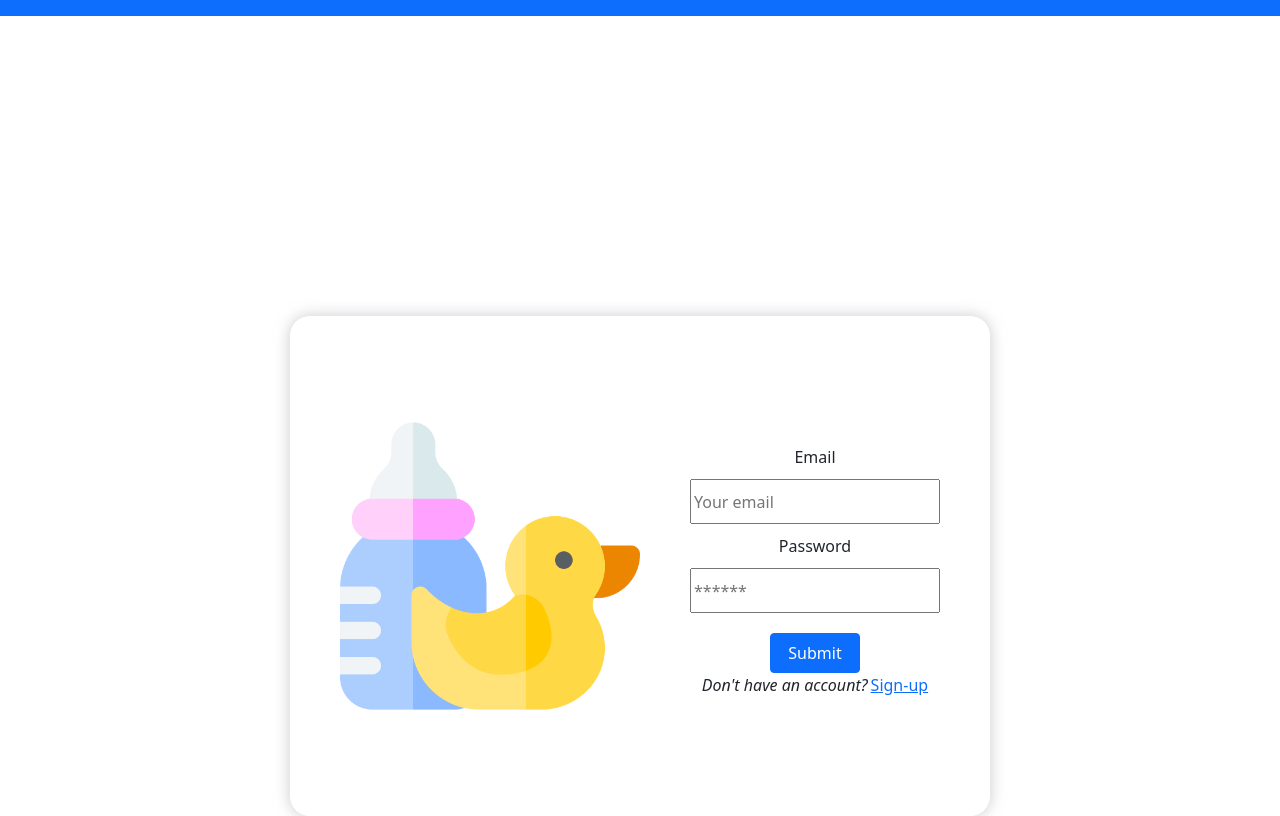
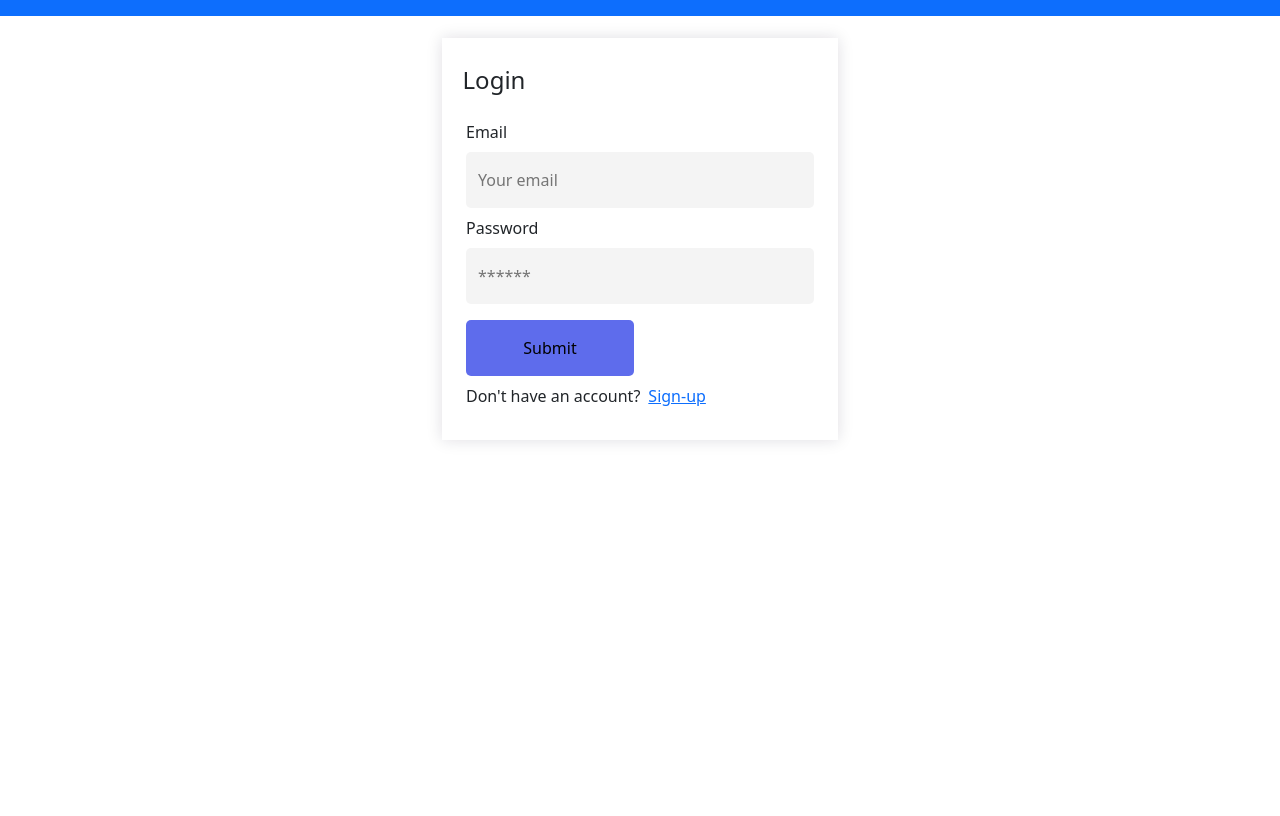
Before and after one commit to isipcasinillo/hele, a React (Create React App) app in the folder client/: page / in a window 1280 px wide. Built offline with nearby package versions, Linux system fonts and the light colour scheme.

Commit message:
styled login and signup

```diff
--- a/client/src/components/BottleForm/BottleForm.js
+++ b/client/src/components/BottleForm/BottleForm.js
@@ -37,6 +37,7 @@ const BottleForm = () => {
           type="time"
           name="bottleTime"
           value={bottleTime}
+          placeholder={bottleTime}
           onChange={handleChangeTime}
         />
 
--- a/client/src/components/Dashboard/Dashboard.js
+++ b/client/src/components/Dashboard/Dashboard.js
@@ -1,4 +1,4 @@
-import React, {useContext} from 'react';
+import React, { useContext } from 'react';
 import { useQuery } from '@apollo/client';
 import { QUERY_BOTTLES_BYDATE } from '../../utils/query';
 import Moment from 'react-moment';
@@ -6,18 +6,20 @@ import moment from 'moment'
 import Auth from '../../utils/auth';
 import BottleContext from '../../utils/BottleContext';
 export default function Dashboard() {
-  const {selectDate} = useContext(BottleContext)
+  const { selectDate } = useContext(BottleContext)
   const getBottle = useQuery(QUERY_BOTTLES_BYDATE, {
-    variables: { bottleAuthor: Auth.getProfile().data.username,
-    date:  moment(selectDate).format('YYYY-MM-DD')
+    variables: {
+      bottleAuthor: Auth.getProfile().data.username,
+      date: moment(selectDate).format('YYYY-MM-DD')
     },
   });
-  const {date, bottleTime} = getBottle.data?.getBottleByDate?.[0] || {}
+  const { date, bottleTime } = getBottle.data?.getBottleByDate?.[0] || {}
 
   return (
     <>
       <div>
-        Last feeding was <Moment fromNow>{`${date} ${bottleTime}`}</Moment>
+        {date && date ? <div>Last feeding was <Moment fromNow>{`${date} ${bottleTime}`}</Moment></div> : <div> No feeding history</div>}
+
       </div>
     </>
   );
--- a/client/src/pages/Login.css
+++ b/client/src/pages/Login.css
@@ -1,37 +1,64 @@
-.card-form {
-  margin-top: 300px;
-  box-shadow: 0px 0px 15px 0px rgba(175, 174, 182, 0.664);
-  border-radius: 20px;
-  display: flex;
-  flex-direction: row;
-  justify-content: space-evenly;
-  align-items: space-evenly;
-  height: 500px;
-  width: 700px;
-  background-color: rgba(255, 255, 255, 0.37);
+.login-container {
+    width: 396px;
+    height: auto;
+    background-color: white;
+    box-shadow: 0 0 15px  #14103022;
+    margin: auto;
+    display: flex;
+    flex-direction: column;
+    align-items: center;
+    margin-top: 22px;
+    padding-bottom: 32px;
 }
 
-.card-form input {
-  height: 45px;
-  width: 250px;
+.l{
+  position:relative;
+  left: -146px;
 }
 
-.card-container {
-  display: flex;
-  flex-direction: row;
-  align-items: center;
-  justify-content: space-evenly;
-  width: 800px;
-}
-.formx {
-  display: flex;
-  flex-direction: column;
-  justify-content: center;
-  align-items: center;
-  align-self: center;
+.login-input {
+  width: 348px;
+  height: 56px;
+  background-color: #F4F4F4;
+  border-style: none;
+  border-radius: 5px;
+  padding-left: 12px;
 }
 
-.signup-container {
-  display: flex;
-  justify-content: center;
+.login-submit {
+  width: 168px;
+  height: 56px;
+  font-size: 16px;
+  background-color: #5E6CEC;
+  border-style: none;
+  border-radius: 5px;
+  margin-top: 16px;
 }
+
+
+.login-font24 {
+  font-size: 24px;
+}
+
+.login-font16 {
+  font-size: 16px;
+}
+
+.login-padding-top-24 {
+  padding-top:24px;
+}
+
+.login-padding-top-22 {
+  padding-top:22px;
+}
+
+.login-padding-top-16 {
+  padding-top:16px;
+}
+.login-padding-top-8 {
+  padding-top:8px;
+}
+
+.login-padding-left-8 {
+  padding-left: 8px;
+}
--- a/client/src/pages/Login.js
+++ b/client/src/pages/Login.js
@@ -34,11 +34,12 @@ const Login = () => {
   };
 
   return (
-    <div className="signup-container">
-      <div className="card-form">
-        <div className="card-container">
+    <>
+      <div className="login-container">
         <div>
-            <img src={duck} width="300" alt="baby-bottle" height="300" />
+          <div className='login-font24 login-padding-top-24 l'>
+            Login
+          </div>
         </div>
         <div>
           {data ? (
@@ -47,60 +48,46 @@ const Login = () => {
               <Link to="/">back to the homepage.</Link>
             </p>
           ) : (
-              <form onSubmit={handleFormSubmit} className="formx">
-                <div
-                  style={{
-                    marginBottom: '10px',
-                    marginTop: '10px',
-                  }}
-                >
+            <form onSubmit={handleFormSubmit} className="signup-form">
+              <div className='login-font16 login-padding-top-22 '>
                 Email
               </div>
+              <div className='login-padding-top-8'>
                 <input
-                  className="form-input"
+                  className="login-input "
                   placeholder="Your email"
                   name="email"
                   type="email"
                   value={formState.email}
                   onChange={handleChange}
                 />
-                <div
-                  style={{
-                    marginBottom: '10px',
-                    marginTop: '10px',
-                  }}
-                >
+              </div>
+
+              <div className='login-padding-top-8'>
                 Password
               </div>
+              <div className='login-padding-top-8'>
                 <input
-                  className="form-input"
+                  className="login-input"
                   placeholder="******"
                   name="password"
                   type="password"
                   value={formState.password}
                   onChange={handleChange}
                 />
+              </div>
+
               <div>
-                  <Button
-                    style={{ cursor: 'pointer', marginTop: '20px' }}
-                    type="submit"
-                  >
+                <button
+                  className='login-submit'>
                   Submit
-                  </Button>
+                </button>
               </div>
-                <div
-                  style={{
-                    fontStyle: 'italic',
-                  }}
-                >
+              <div className='login-padding-top-8'>
                 Don't have an account?
                 <Link
-                    to="/signup"
-                    style={{
-                      fontStyle: 'normal',
-                      marginLeft: '3px',
-                    }}
-                  >
+                  className='login-padding-left-8'
+                  to="/signup">
                   Sign-up
                 </Link>
               </div>
@@ -113,8 +100,7 @@ const Login = () => {
           )}
         </div>
       </div>
-      </div>
-    </div>
+    </>
   );
 };
 
--- a/client/src/pages/Signup.css
+++ b/client/src/pages/Signup.css
@@ -1,36 +1,64 @@
-.card-form {
-  margin-top: 300px;
-  box-shadow: 0px 0px 15px 0px rgba(175, 174, 182, 0.664);
-  border-radius: 20px;
+.signup-container {
+  width: 396px;
+  height:512px;
+  background-color: white;
+  box-shadow: 0 0 15px  #14103022;
+  margin: auto;
   display: flex;
-  flex-direction: row;
-  justify-content: space-evenly;
-  align-items: space-evenly;
-  height: 500px;
-  width: 700px;
-  background-color: rgba(255, 255, 255, 0.37);
+  flex-direction: column;
+  align-items: center;
+  margin-top: 22px;
 }
 
-.card-form input {
-  height: 45px;
-  width: 250px;
+.s{
+  position:relative;
+  left: -136px;
 }
 
-.card-container {
-  display: flex;
-  flex-direction: row;
-  align-items: center;
-  justify-content: space-evenly;
-  width: 800px;
+.signup-input {
+  width: 348px;
+  height: 56px;
+  background-color: #F4F4F4;
+  border-style: none;
+  border-radius: 5px;
+  padding-left: 12px;
 }
-.formx {
-  display: flex;
-  flex-direction: column;
-  justify-content: center;
-  align-items: center;
-  align-self: center;
+
+.signup-submit {
+  width: 168px;
+  height: 56px;
+  font-size: 16px;
+  background-color: #5E6CEC;
+  border-style: none;
+  border-radius: 5px;
+  margin-top: 16px;
 }
-.signup-container {
-  display: flex;
-  justify-content: center;
+
+.signup-font24 {
+  font-size: 24px;
 }
+
+.signup-font16 {
+  font-size: 16px;
+}
+
+
+.signup-padding-top-24 {
+  padding-top:24px;
+}
+
+.signup-padding-top-22 {
+  padding-top:22px;
+}
+
+
+.signup-padding-top-16 {
+  padding-top:16px;
+}
+.signup-padding-top-8 {
+  padding-top:8px;
+}
+
+.signup-padding-left-8 {
+  padding-left: 8px;
+}
--- a/client/src/pages/Signup.js
+++ b/client/src/pages/Signup.js
@@ -2,7 +2,6 @@ import React, { useState } from 'react';
 import { Link } from 'react-router-dom';
 import { useMutation } from '@apollo/client';
 import { CREATE_USER } from '../utils/mutations';
-import Button from 'react-bootstrap/Button';
 import Auth from '../utils/auth';
 import duck from './duck.png';
 import './Signup.css';
@@ -40,11 +39,12 @@ const Signup = () => {
   };
 
   return (
+    <>
       <div className="signup-container">
-      <div className="card-form">
-        <div className="card-container">
         <div>
-            <img src={duck} width="300" alt="baby-bottle" height="300" />
+          <div className='signup-font24 signup-padding-top-24 s'>
+            Sign up
+          </div>
         </div>
         <div>
           {data ? (
@@ -54,76 +54,68 @@ const Signup = () => {
           ) : (
             <form
               onSubmit={handleFormSubmit}
-                className="formx"
             >
               <div
-                  style={{
-                    marginBottom: '10px',
-                    marginTop: '10px',
-                  }}
+                className='signup-font16 signup-padding-top-22 '
               >
                 Username
               </div>
+              <div className='signup-padding-top-8'>
                 <input
-                  className="w300"
-                  placeholder="  Enter username"
+                  className="signup-input"
+                  placeholder="Enter username"
                   name="username"
                   type="text"
                   value={formState.username}
                   onChange={handleChange}
                 />
+              </div>
+
               <div
-                  style={{
-                    marginBottom: '10px',
-                    marginTop: '10px',
-                  }}
+                className='signup-font16 signup-padding-top-8'
               >
                 Email
               </div>
+              <div className='signup-padding-top-8'>
                 <input
-                  className="w300"
-                  placeholder="  Enter email"
+                  className="signup-input"
+                  placeholder="Enter email"
                   name="email"
                   type="email"
                   value={formState.email}
                   onChange={handleChange}
                 />
+              </div>
+
               <div
-                  style={{
-                    marginBottom: '10px',
-                    marginTop: '10px',
-                  }}
+                className='signup-font16 signup-padding-top-8'
               >
                 Password
               </div>
+              <div className='signup-padding-top-8'>
                 <input
-                  className="w300"
-                  placeholder="  ********"
+                  className="signup-input"
+                  placeholder="********"
                   name="password"
                   type="password"
                   value={formState.password}
                   onChange={handleChange}
                 />
-                <div>
-                  <Button
-                    style={{ cursor: 'pointer', marginTop: '20px' }}
+              </div>
+
+              <button
                 type="submit"
+                className="signup-submit"
               >
                 Submit
-                  </Button>
-                </div>
+              </button>
               <div
-                  style={{
-                    fontStyle: 'italic',
-                  }}
+                className='signup-font16 signup-padding-top-16'
               >
                 Already have an account?
                 <Link
                   to="/login"
-                    style={{
-                      fontStyle: 'normal',
-                      marginLeft: '3px',
-                    }}
+                  className='signup-font16 signup-padding-left-8'
                 >
                   Login
                 </Link>
@@ -137,8 +129,7 @@ const Signup = () => {
           )}
         </div>
       </div>
-      </div>
-    </div>
+    </>
   );
 };
 
```
Also changed, not shown: 1 other file (tests, documents, lock files or other folders). Lines whose indentation alone changed are shown as unchanged.
